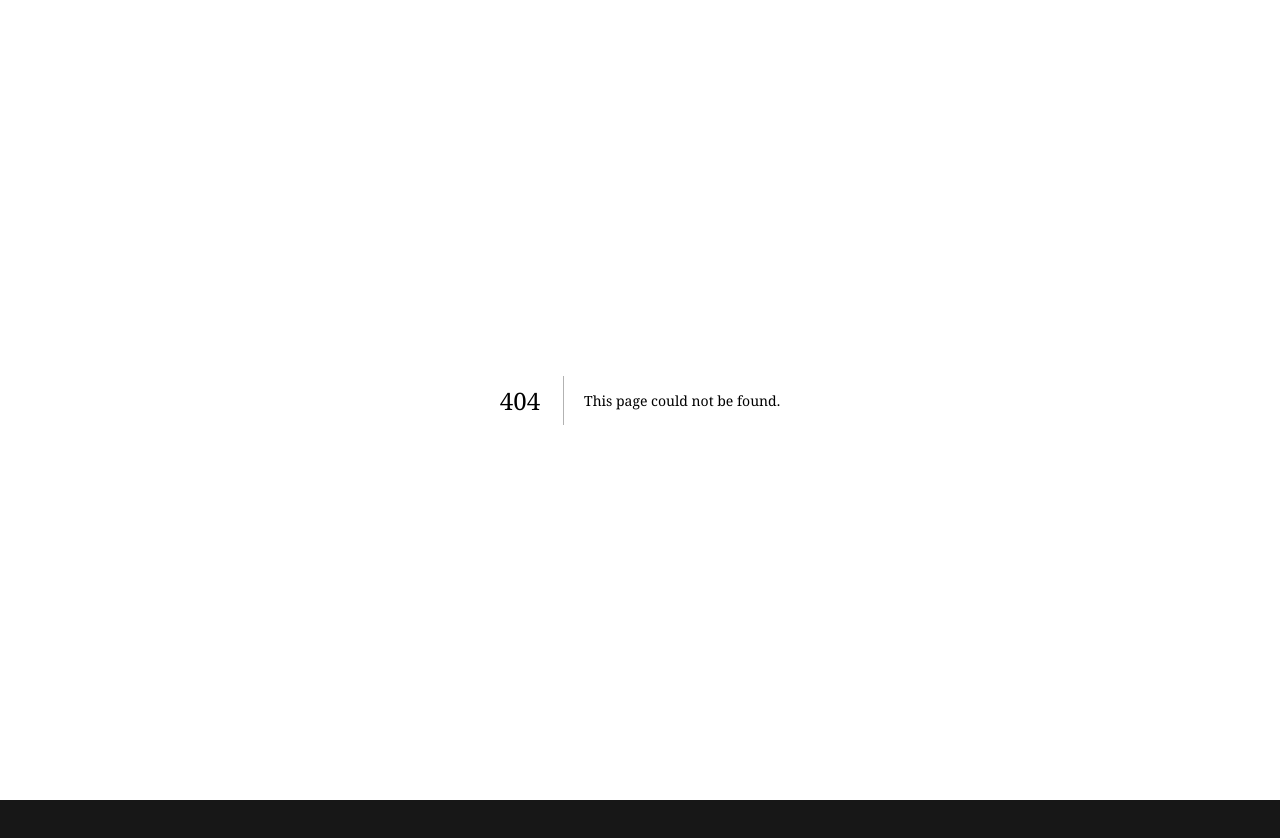
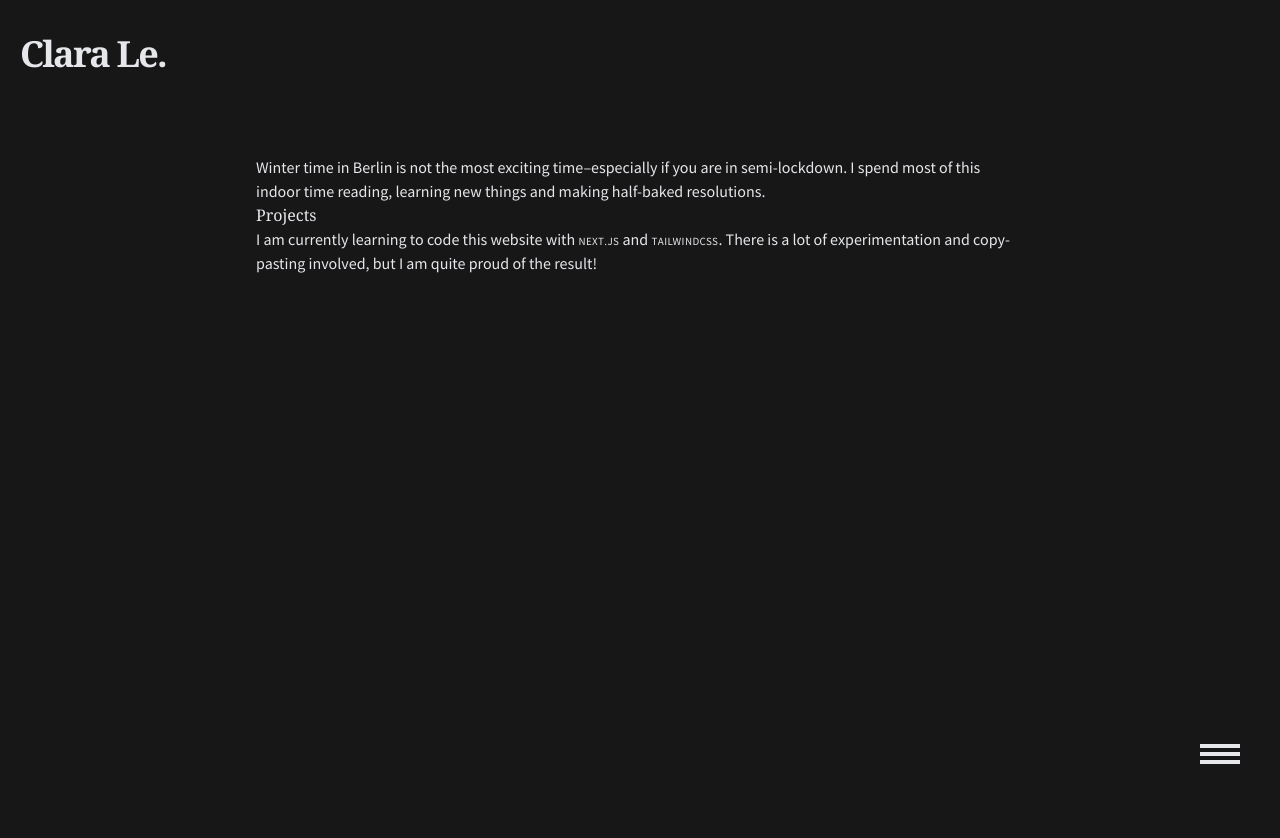
Before and after one commit to hgcl/clara-website, a Next.js app: page /now in a window 1280 px wide. Before the commit this address had no page. Shown: the top 838 px of the page. Before the commit the page ends 800 px from the top, so only its background shows below. Built offline with nearby package versions, Linux system fonts and the light colour scheme; a web font is replaced by a local one; what @tailwindcss/typography would draw is missing.

Commit message:
Create new Now page

```diff
--- a/components/LinkTitle.js
+++ b/components/LinkTitle.js
@@ -6,7 +6,12 @@ export default function Link({ href, as, children, className }) {
   const isExternal = href.startsWith("http");
   if (isExternal) {
     return (
-      <a className={`capitalize ${className}`} href={href}>
+      <a
+        className={`capitalize ${className}`}
+        href={href}
+        target="_blank"
+        rel="noopener noreferrer"
+      >
         {children}
       </a>
     );
--- a/components/Menu.js
+++ b/components/Menu.js
@@ -31,13 +31,13 @@ const Menu = () => (
             <Link href="/">Home</Link>
           </li>
           <li onClick={close}>
+            <Link href="/now">Now</Link>
+          </li>
+          <li onClick={close}>
             <Link href="/blog">Writing</Link>
           </li>
           <li onClick={close}>
             <Link href="https://clarasbooks.vercel.app/">Reading</Link>
-          </li>
-          <li onClick={close}>
-            <Link href="https://twitter.com/clara__le">Twitter</Link>
           </li>
           <li onClick={close}>
             <Link href="https://www.etsy.com/shop/lifeundercontrol/">Etsy</Link>
--- a/components/intro.js
+++ b/components/intro.js
@@ -8,11 +8,11 @@ export default function Intro() {
         {WEBSITE_NAME}
       </h1>
       <p className="text-2xl md:text-4xl">
-        <Link href="https://www.behance.net/hgclaralebca2">Designer</Link> by
-        day and polymath all-year long. You will find me{" "}
-        <Link href="/blog">writing</Link>,{" "}
-        <Link href="https://clarasbooks.vercel.app/">reading</Link> or{" "}
-        <Link href="https://www.eaudepoisson.com/">travelling</Link>.
+        Polymath, currently{" "}
+        <Link href="https://www.behance.net/hgclaralebca2">Designer</Link>. See
+        what I am <Link href="/blog">writing</Link>,{" "}
+        <Link href="https://clarasbooks.vercel.app/">reading</Link> or currently{" "}
+        <Link href="/now">doing</Link>.
       </p>
     </section>
   );
--- a/components/link.js
+++ b/components/link.js
@@ -4,7 +4,12 @@ export default function Link({ href, as, children, className }) {
   const isExternal = href.startsWith("http");
   if (isExternal) {
     return (
-      <a className={`${className} tracking-wide all-small-caps`} href={href}>
+      <a
+        className={`${className} tracking-wide all-small-caps`}
+        href={href}
+        target="_blank"
+        rel="noopener noreferrer"
+      >
         {children}
       </a>
     );
--- /dev/null
+++ b/pages/now.js
@@ -0,0 +1,35 @@
+import Layout from "../components/layout";
+import Header from "../components/header";
+import Container from "../components/container";
+import markdownStyles from "../components/markdown-styles.module.css";
+import Link from "../components/link";
+
+export default function Now({}) {
+  return (
+    <>
+      <Layout>
+        <Container>
+          <Header />
+          <div
+            className={`${markdownStyles["markdown"]} prose prose-lg lg:prose-xl max-w-3xl mx-auto`}
+          >
+            {/* TODO add date  */}
+            <p>
+              Winter time in Berlin is not the most exciting time–especially if
+              you are in semi-lockdown. I spend most of this indoor time
+              reading, learning new things and making half-baked resolutions.
+            </p>
+            <h2>Projects</h2>
+            <p>
+              I am currently learning to code this website with{" "}
+              <Link href="https://nextjs.org/">Next.js</Link> and{" "}
+              <Link href="https://tailwindcss.com/">Tailwindcss</Link>. There is
+              a lot of experimentation and copy-pasting involved, but I am quite
+              proud of the result!
+            </p>
+          </div>
+        </Container>
+      </Layout>
+    </>
+  );
+}
```
